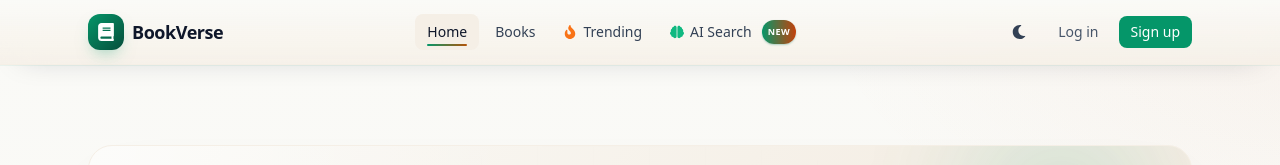
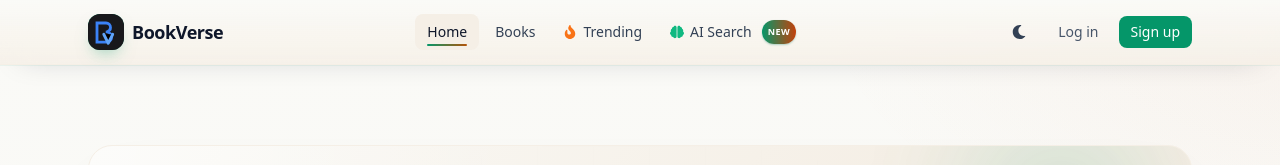
Before and after one commit to ShahriarSajib/book-store-mern, a React (Vite) app in the folder client/: page / in a window 1280 px wide. Shown: the top 165 px of the page. Built offline with nearby package versions, Linux system fonts and the light colour scheme; no server answers.

Commit message:
feat: add favicon and use it as navbar brand logo

```diff
--- a/client/src/components/layout/Navbar.jsx
+++ b/client/src/components/layout/Navbar.jsx
@@ -6,7 +6,6 @@ import { useEffect, useRef, useState } from "react";
 import { Link, NavLink, useNavigate } from "react-router-dom";
 import {
   FaBars,
-  FaBook,
   FaBrain,
   FaFire,
   FaMoon,
@@ -67,7 +66,7 @@ export default function Navbar() {
       <div className="navbar__inner">
         <Link to="/" className="navbar__brand" onClick={() => setDrawerOpen(false)}>
           <span className="navbar__brand-mark">
-            <FaBook />
+            <img src="/favicon.svg" alt="BookVerse logo" className="h-9 w-9 rounded-xl" />
           </span>
           <span>BookVerse</span>
         </Link>
```
Also changed, not shown: client/public/favicon.svg (added).
